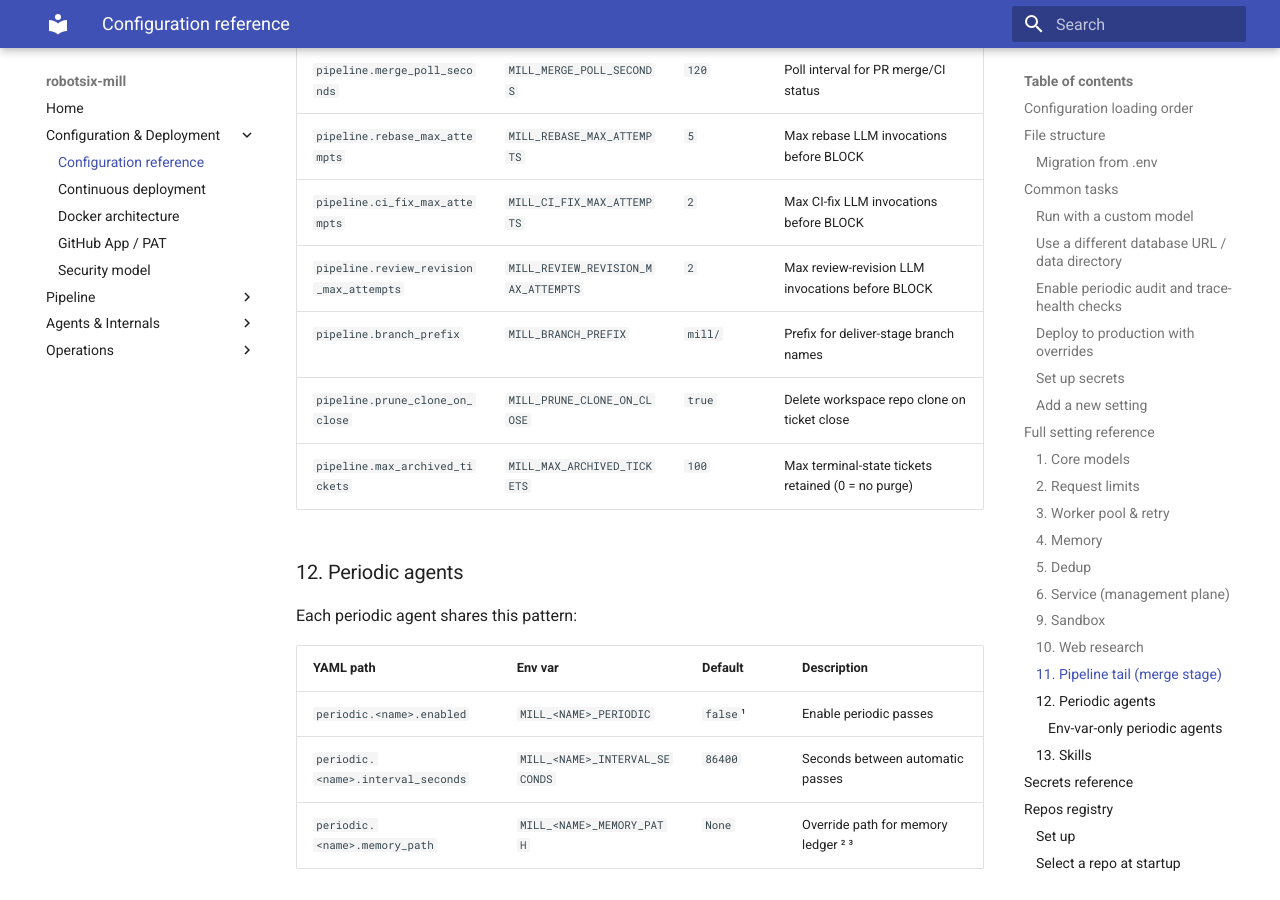
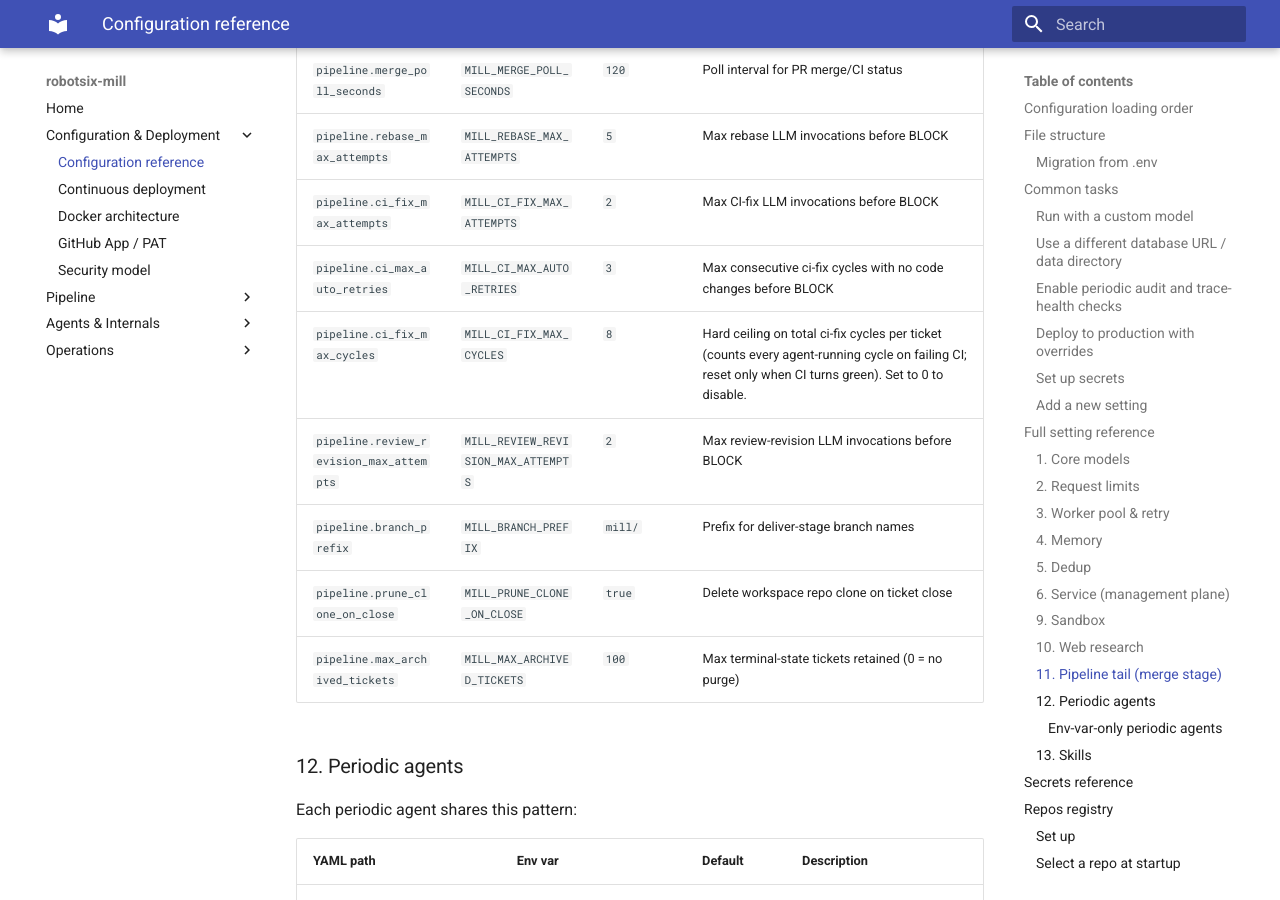
Before and after one commit to damien-robotsix/robotsix-mill, an MkDocs documentation site: the page built from docs/configuration.md, in a window 1280 px wide and 900 px high, scrolled down 12589 px. Built offline with MkDocs 1.6.1 and Material for MkDocs 9.7.7, drawn with Linux system fonts in a browser that asks for light colours.

Commit message:
mill(docs): ci_fix: add hard per-ticket cycle ceiling so churn-commit loops can't run unbounded (20260605T095600Z-cost-cap-ci-fix-retry-loops-per-ticket-e-3a31)

```diff
--- a/docs/configuration.md
+++ b/docs/configuration.md
@@ -336,6 +336,8 @@ Every setting below shows:
 | `pipeline.merge_poll_seconds` | `MILL_MERGE_POLL_SECONDS` | `120` | Poll interval for PR merge/CI status |
 | `pipeline.rebase_max_attempts` | `MILL_REBASE_MAX_ATTEMPTS` | `5` | Max rebase LLM invocations before BLOCK |
 | `pipeline.ci_fix_max_attempts` | `MILL_CI_FIX_MAX_ATTEMPTS` | `2` | Max CI-fix LLM invocations before BLOCK |
+| `pipeline.ci_max_auto_retries` | `MILL_CI_MAX_AUTO_RETRIES` | `3` | Max consecutive ci-fix cycles with no code changes before BLOCK |
+| `pipeline.ci_fix_max_cycles` | `MILL_CI_FIX_MAX_CYCLES` | `8` | Hard ceiling on total ci-fix cycles per ticket (counts every agent-running cycle on failing CI; reset only when CI turns green). Set to 0 to disable. |
 | `pipeline.review_revision_max_attempts` | `MILL_REVIEW_REVISION_MAX_ATTEMPTS` | `2` | Max review-revision LLM invocations before BLOCK |
 | `pipeline.branch_prefix` | `MILL_BRANCH_PREFIX` | `mill/` | Prefix for deliver-stage branch names |
 | `pipeline.prune_clone_on_close` | `MILL_PRUNE_CLONE_ON_CLOSE` | `true` | Delete workspace repo clone on ticket close |
```
